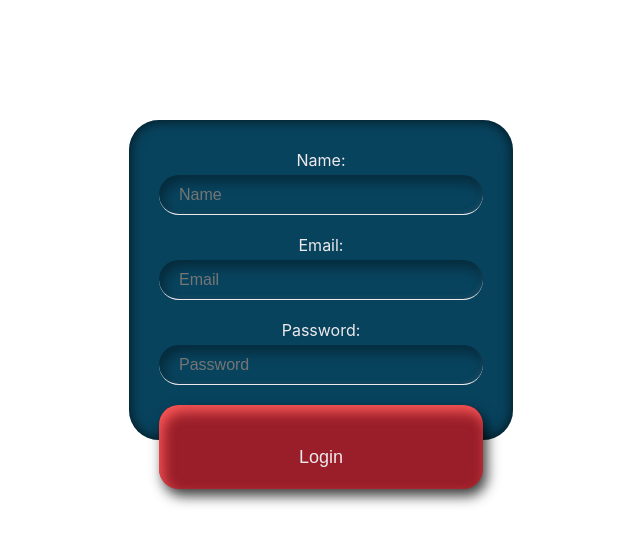
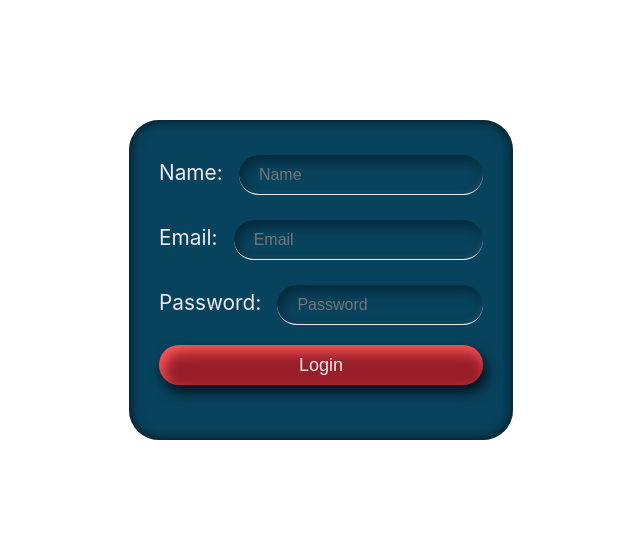
Before and after one commit to LeahWinters/rancidTomatillos, a React (Create React App) app: page /login in a window 1280 px wide. Shown: the top 544 px of the page, without its empty margins (319-959 px from the left). Built offline with nearby package versions, Linux system fonts and the light colour scheme; no server answers.

Commit message:
Fix small styling issues

```diff
--- a/src/Login/Login.css
+++ b/src/Login/Login.css
@@ -1,24 +1,18 @@
-/* colors:
-blue: #08435e
-red: #991e29
-white: #ede9ec
-light blue: #a1dcf7
-*/
-
-.login-page {
-  height: 100vh;
-}
 .Login {
   background-color:#08435e;
   border-radius: 30px;
   box-shadow: inset 0px 0px 13px 0px #000000c2;;
   color: #ede9ec;
-  height: 40%;
   justify-self: center;
   margin: auto;
   margin-top: 15vh;
+  min-height: 40%;
   padding: 30px;
   width: 30%;
+}
+
+.login-page {
+  height: 100vh;
 }
 
 .login-input {
@@ -26,29 +20,47 @@ light blue: #a1dcf7
   width: 100%;
 }
 
-.password-input, .email-input, .name-input {
+.name-form,
+.email-form,
+.password-form {
+  display: flex;
+  flex-direction: row;
+  align-items: baseline;
+}
+
+.name,
+.email,
+.password {
+  font-size: 1.3em;
+  margin-right: 5%;
+}
+
+.password-input,
+.email-input,
+.name-input {
   background: transparent;
   border: none;
   border-bottom: 1px solid #ede9ec;
   box-shadow: inset 4px 7px 13px 0px #00000061, inset -2px -2px 4px 0px #8f8f8f1c;
   border-radius: 30px;
-  color: black;
+  color: #ede9ec;
   font-size: 16px;
   height: 40px;
   margin-top: 5px;
   outline: none;
   padding-left: 20px;
-  width: 100%;
+  width: 90%;
 }
 
 .login-btn {
+  background: #991e29;
   border: none;
-  outline: none;
-  height: 40px;
-  color: #ede9ec;
-  font-size: 18px;
-  background: #991e29;
   border-radius: 20px;
   box-shadow: 4px 7px 13px 0px #000000c2, inset 4px 7px 13px 0px #fb5858;
+  color: #ede9ec;
+  cursor: pointer;
+  font-size: 18px;
+  height: 40px;
+  outline: none;
   width: 100%
 }
--- a/src/MoviesContainer/MoviesContainer.js
+++ b/src/MoviesContainer/MoviesContainer.js
@@ -1,6 +1,6 @@
 import React from "react";
 import "./MoviesContainer.css";
-import MovieCard from "../movieCard/MovieCard";
+import MovieCard from "../MovieCard/MovieCard";
 
 const MoviesContainer = ( { allMovies } ) => {
   const movieCards = allMovies.map((movie) => {
--- a/src/NavBar/NavBar.css
+++ b/src/NavBar/NavBar.css
@@ -13,7 +13,7 @@ h1 {
   margin-right: 50%;
 }
 
-.login-btn {
+.login-btn-nav-bar {
   background-color: #EDE9EC;
   border: none;
   border-radius: 6px;
@@ -23,6 +23,6 @@ h1 {
   padding: 13% 30% 13% 30%;
 }
 
-.login-btn:hover {
+.login-btn-nav-bar:hover {
   background-color: #A1DCF7;
 }
--- a/src/NavBar/NavBar.js
+++ b/src/NavBar/NavBar.js
@@ -13,7 +13,7 @@ function NavBar () {
       <h1>Rancid Tomatillos - The Site</h1>
       <Link to={`login`}>
         <button
-          className="login-btn"
+          className="login-btn-nav-bar"
           // onClick={this.handleSubmit()}
           type='button'
           >
```
